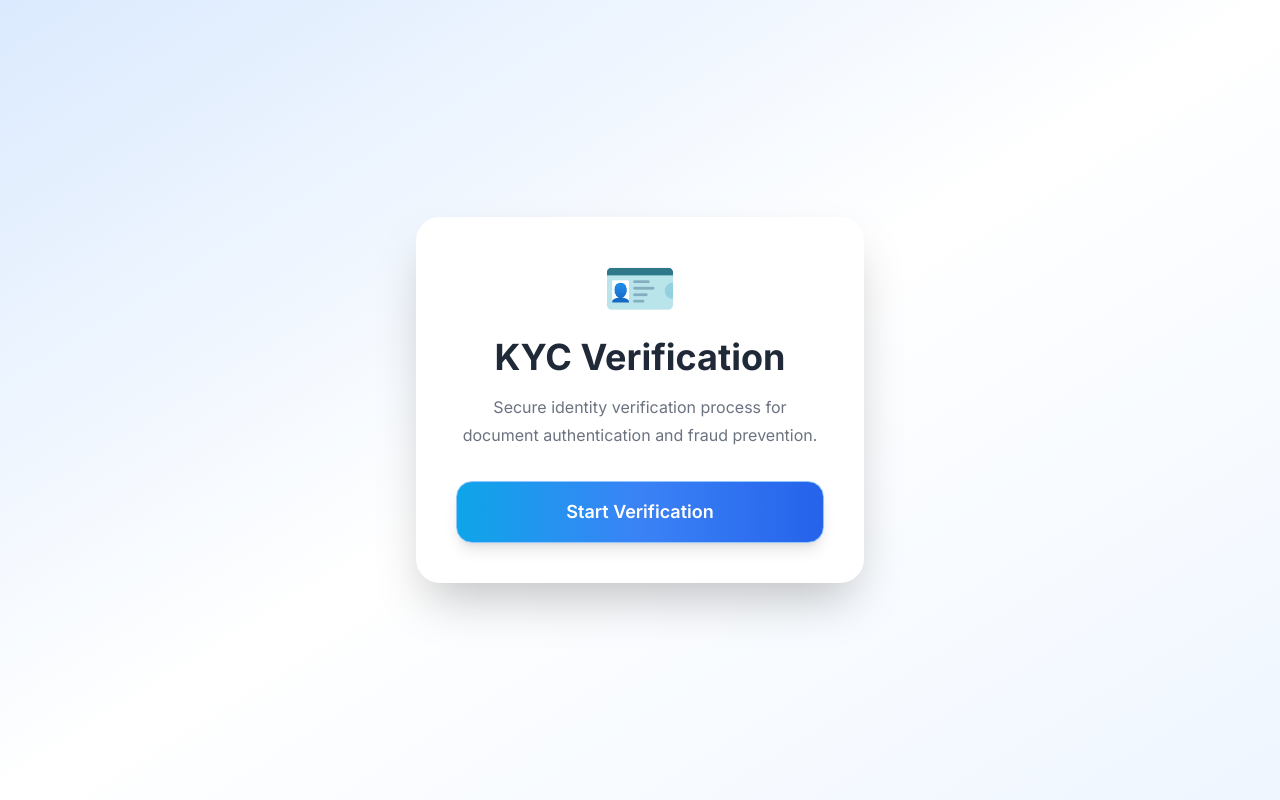
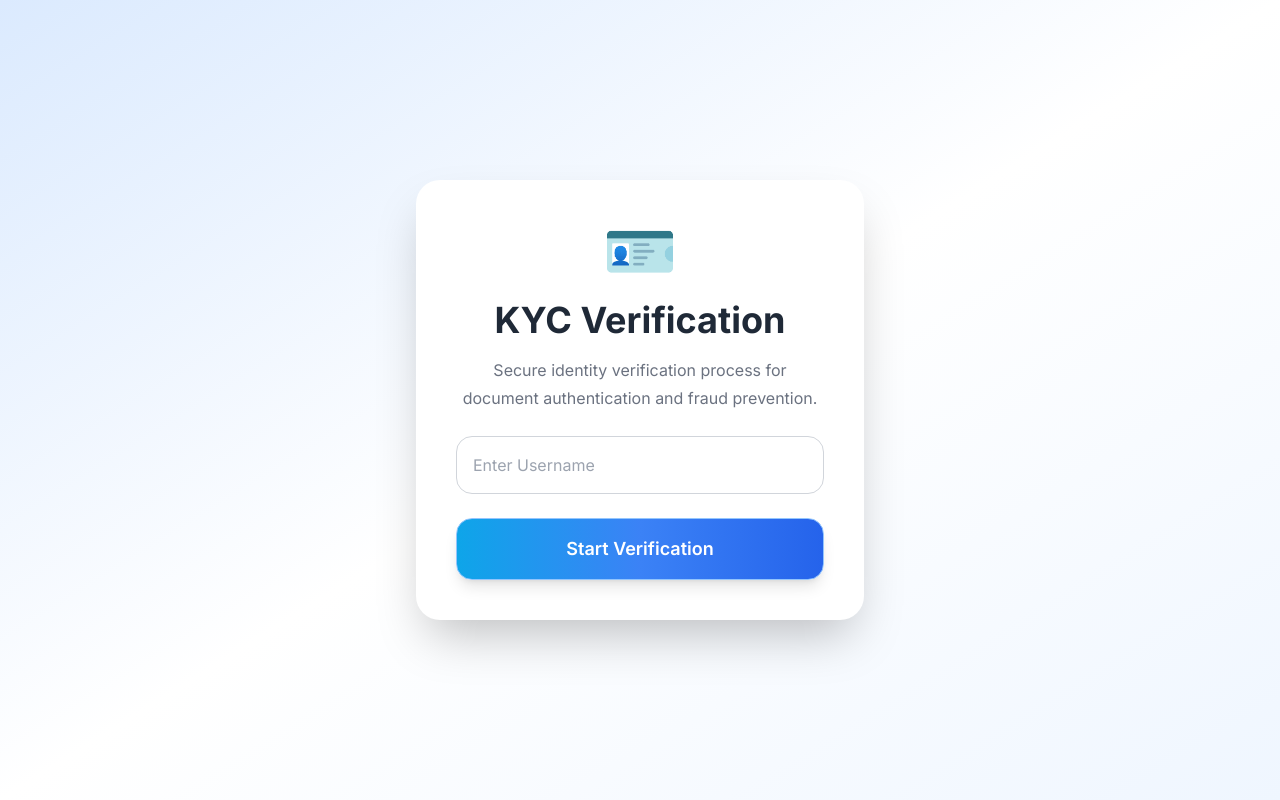
Before and after one commit to PT-Midas-Daya-Teknologi/E-Kyc-verification-system-FE, a React (Create React App) app: page / in a window 1280 px wide. Built offline with nearby package versions, Linux system fonts and the light colour scheme.

Commit message:
Accepted username at start verification

```diff
--- a/src/App.js
+++ b/src/App.js
@@ -14,8 +14,6 @@ import { ToastContainer, toast } from "react-toastify";
 import "react-toastify/dist/ReactToastify.css";
 
 import FaceDetection from "./FaceDetection";
-
-
 
 function ProtectedRoute({ allowed, children }) {
 
@@ -34,6 +32,10 @@ function DocumentUpload({ setSelfieAllowed }) {
   const [started, setStarted] = useState(false);
 
   const [token, setToken] = useState("");
+
+  const [username, setUsername] = useState("");
+
+  const [customerName, setCustomerName] = useState("");
 
   const [documentType, setDocumentType] = useState("");
 
@@ -60,8 +62,15 @@ function DocumentUpload({ setSelfieAllowed }) {
 
     try {
 
+      if (!username) {
+
+        toast.error("Please enter username");
+
+        return;
+      }
+
       const response = await axios.post(
-        "http://localhost:8080/kyc/initiate"
+        `http://localhost:8080/kyc/initiate?username=${username}`
       );
 
       if (response.status === 200 && response.data?.body?.token) {
@@ -71,6 +80,10 @@ function DocumentUpload({ setSelfieAllowed }) {
         setToken(generatedToken);
 
         setStarted(true);
+
+        setCustomerName(
+          response.data.body.customerName || username
+        );
 
         toast.success("KYC session started successfully");
 
@@ -319,12 +332,29 @@ function DocumentUpload({ setSelfieAllowed }) {
             Secure identity verification process for document authentication and fraud prevention.
           </p>
 
+          <input
+            type="text"
+            placeholder="Enter Username"
+            value={username}
+            onChange={(e) => setUsername(e.target.value)}
+            className="
+              w-full
+              mt-6
+              p-4
+              rounded-2xl
+              border
+              border-gray-300
+              focus:outline-none
+              focus:ring-2
+              focus:ring-blue-500
+            "
+          />
+
           <button
 
             onClick={startKycSession}
-
             className="
-              mt-8
+              mt-6
               w-full
               relative
               overflow-hidden
@@ -391,7 +421,7 @@ function DocumentUpload({ setSelfieAllowed }) {
           </h1>
 
           <p className="text-gray-500 mt-2">
-            Secure KYC Verification Portal
+            Customer Name: {customerName}
           </p>
 
         </div>
@@ -634,7 +664,6 @@ function App() {
         }
       />
 
-
       <Route
         path="*"
         element={<Navigate to="/" replace />}
```
Lines whose indentation alone changed are shown as unchanged.
